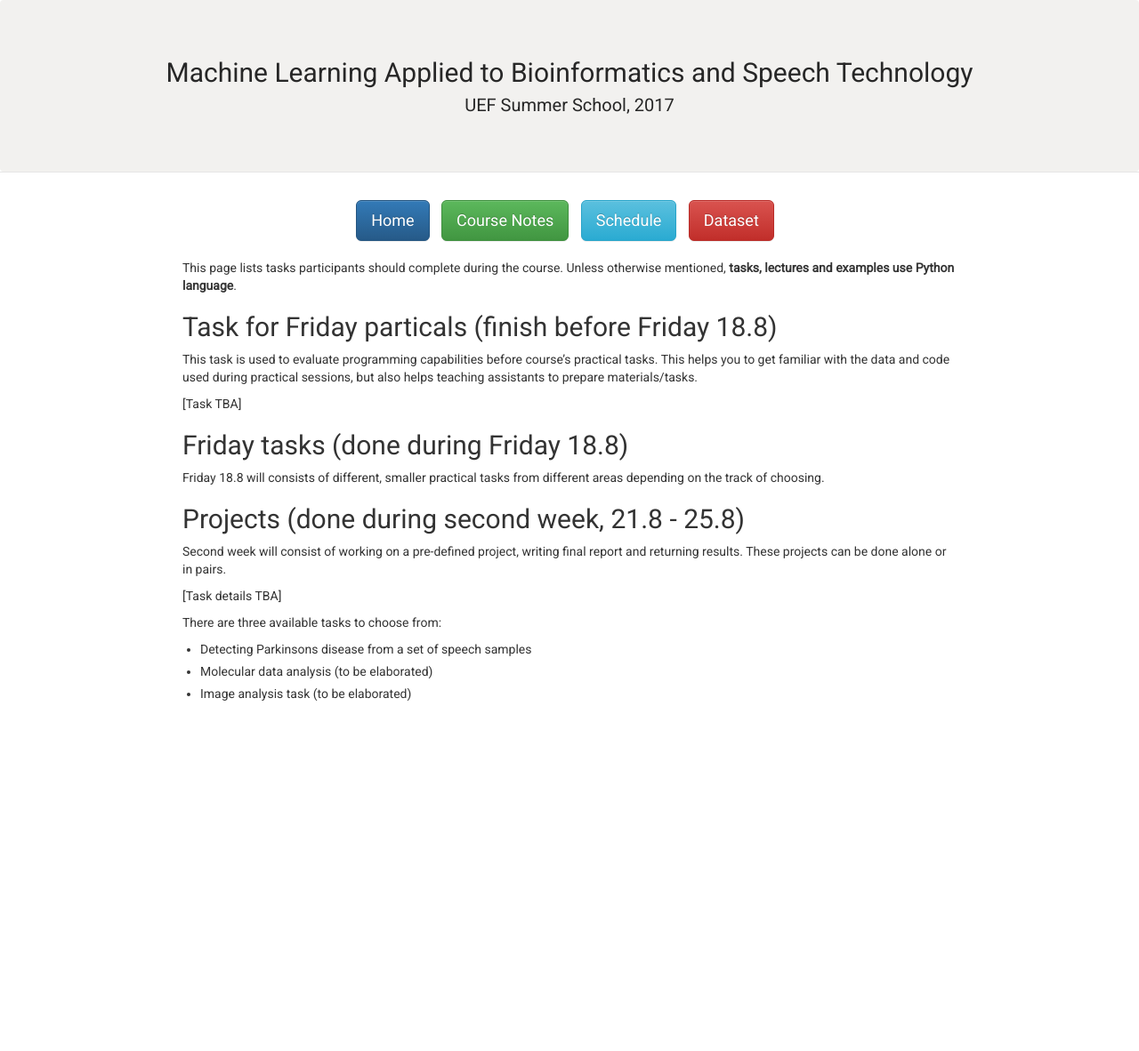
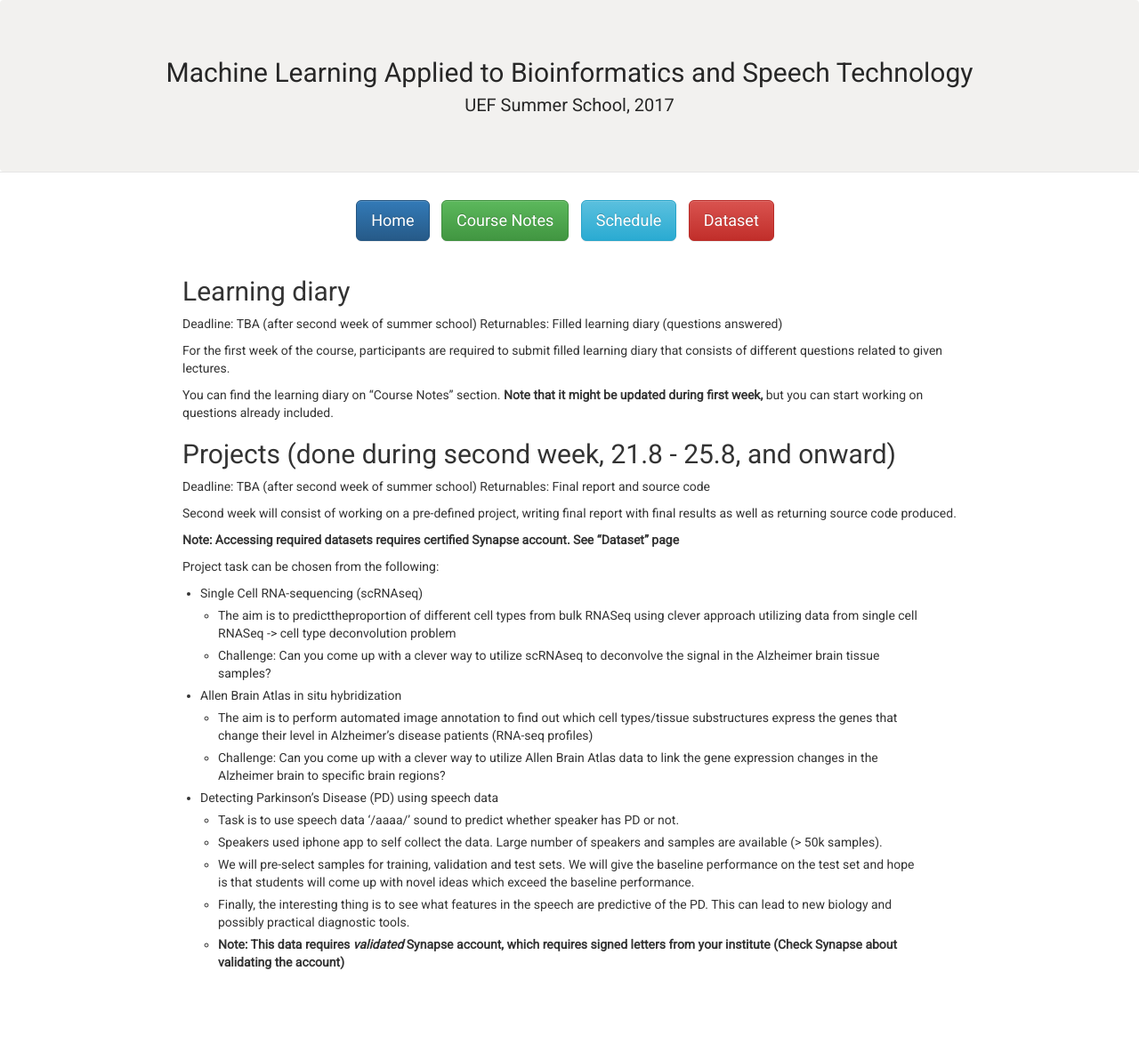
Before and after one commit to abrahamwoubie/Summer_School_RL, a Jekyll site: the page built from tasks.md, in a window 1280 px wide. Shown: the whole page at 89% size. Built offline with Jekyll 4.4.1, drawn with Linux system fonts in a browser that asks for light colours; nearby versions of some CDN libraries; before the commit the page ends 900 px from its top, so only the background shows below that.

Commit message:
Added information about tasks

```diff
--- a/tasks.md
+++ b/tasks.md
@@ -5,34 +5,36 @@ title: Tasks | MLABST'17
 
 {% include buttons.html %}
 
-This page lists tasks participants should complete during the
-course. Unless otherwise mentioned, **tasks, lectures and examples
-use Python language**.
+## Learning diary
+Deadline: TBA (after second week of summer school)
+Returnables: Filled learning diary (questions answered)
 
-## Task for Friday particals (finish before Friday 18.8)
+For the first week of the course, participants are required to submit filled
+learning diary that consists of different questions related to given lectures.
 
-This task is used to evaluate programming capabilities before
-course's practical tasks. This helps you to get familiar with the data
-and code used during practical sessions, but also helps teaching assistants
-to prepare materials/tasks.
+You can find the learning diary on "Course Notes" section. **Note that it might be
+updated during first week,** but you can start working on questions already included.
 
-[Task TBA]
-
-## Friday tasks (done during Friday 18.8)
-
-Friday 18.8 will consists of different, smaller practical tasks
-from different areas depending on the track of choosing.
-
-## Projects (done during second week, 21.8 - 25.8)
+## Projects (done during second week, 21.8 - 25.8, and onward)
+Deadline: TBA (after second week of summer school)
+Returnables: Final report and source code
 
 Second week will consist of working on a pre-defined project, writing
-final report and returning results. These projects can be done alone
-or in pairs.
+final report with final results as well as returning source code produced.
 
-[Task details TBA]
+**Note: Accessing required datasets requires certified Synapse account. See "Dataset" page**
 
-There are three available tasks to choose from:
+Project task can be chosen from the following:
 
-- Detecting Parkinsons disease from a set of speech samples
-- Molecular data analysis (to be elaborated)
-- Image analysis task (to be elaborated)
+- Single Cell RNA-sequencing (scRNAseq)
+    - The aim is to predicttheproportion of different cell types from bulk RNASeq using clever approach utilizing data from single cell RNASeq -> cell type deconvolution problem
+    - Challenge: Can you come up with a clever way to utilize scRNAseq to deconvolve the signal in the Alzheimer brain tissue samples?
+- Allen Brain Atlas in situ hybridization
+    - The aim is to perform automated image annotation to find out which cell types/tissue substructures express the genes that change their level in Alzheimer’s disease patients (RNA-seq profiles)
+    - Challenge: Can you come up with a clever way to utilize Allen Brain Atlas data to link the gene expression changes in the Alzheimer brain to specific brain regions?
+- Detecting Parkinson's Disease (PD) using speech data
+    - Task is to use speech data ‘/aaaa/’ sound to predict whether speaker has PD or not.
+    - Speakers used iphone app to self collect the data. Large number of speakers and samples are available (> 50k samples).
+    - We will pre-select samples for training, validation and test sets. We will give the baseline performance on the test set and hope is that students will come up with novel ideas which exceed the baseline performance.
+    - Finally, the interesting thing is to see what features in the speech are predictive of the PD. This can lead to new biology and possibly practical diagnostic tools.
+    - **Note: This data requires *validated* Synapse account, which requires signed letters from your institute (Check Synapse about validating the account)**
```
